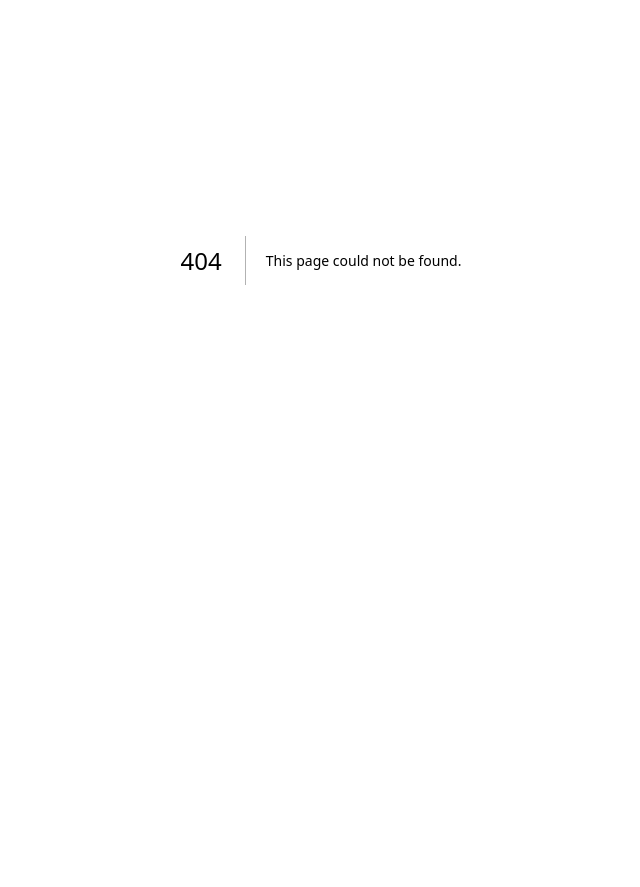
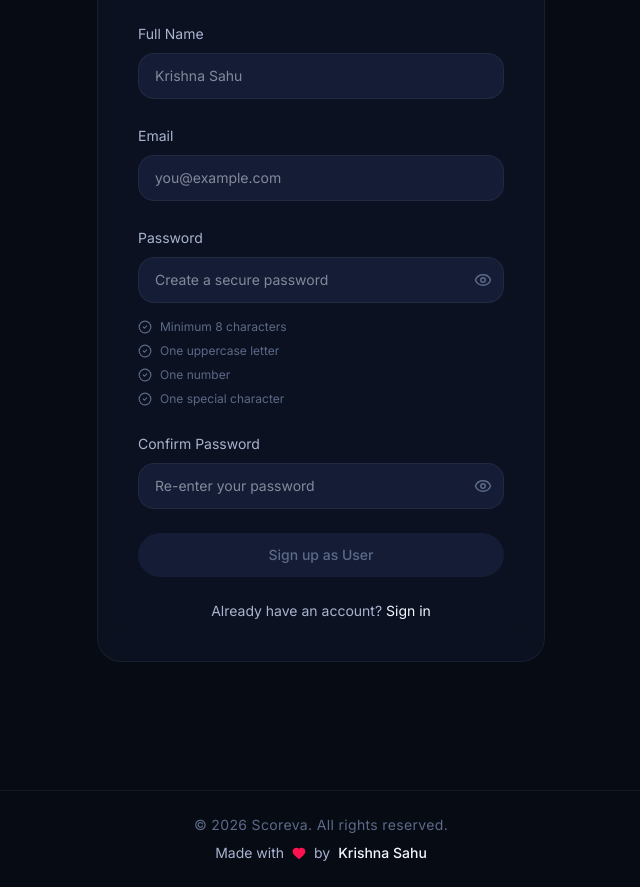
Before and after one commit to krishnasahu22032003/Scoreva, a Next.js app in the folder frontend/: page /user/signup in a window 1280 px wide. Before the commit this address had no page. Shown: the part 140-1027 px from the top of the page, without its empty margins (319-959 px from the left). Before the commit the page ends 800 px from the top, so only its background shows below. Built offline with nearby package versions, Linux system fonts and the light colour scheme.

Commit message:
User signup page

```diff
--- a/frontend/app/layout.tsx
+++ b/frontend/app/layout.tsx
@@ -1,6 +1,7 @@
 import type { Metadata } from "next";
 import { Orbitron, Inter, Space_Mono } from "next/font/google";
 import "./globals.css";
+import Footer from "@/components/Footer";
 
 
 const orbitron = Orbitron({
@@ -38,6 +39,7 @@ export default function RootLayout({
         className={`${orbitron.variable} ${inter.variable} ${spaceMono.variable} antialiased`}
       >
         {children}
+        <Footer/>
       </body>
     </html>
   );
--- /dev/null
+++ b/frontend/app/user/signup/page.tsx
@@ -0,0 +1,200 @@
+"use client";
+
+import { useState } from "react";
+import { motion } from "framer-motion";
+import { Eye, EyeOff, CheckCircle2 } from "lucide-react";
+import Link from "next/link";
+
+export default function SignupPage() {
+  const [showPassword, setShowPassword] = useState(false);
+  const [showConfirm, setShowConfirm] = useState(false);
+  const [password, setPassword] = useState("");
+  const [confirmPassword, setConfirmPassword] = useState("");
+
+  const rules = {
+    length: password.length >= 8,
+    uppercase: /[A-Z]/.test(password),
+    number: /[0-9]/.test(password),
+    special: /[^A-Za-z0-9]/.test(password),
+  };
+
+  const passwordValid =
+    rules.length && rules.uppercase && rules.number && rules.special;
+
+  const passwordsMatch =
+    password.length > 0 && password === confirmPassword;
+
+  const allValid = passwordValid && passwordsMatch;
+
+  return (
+    <div className="min-h-screen flex items-center justify-center px-6 bg-[var(--background)]">
+      <motion.div
+        initial={{ opacity: 0, y: 20 }}
+        animate={{ opacity: 1, y: 0 }}
+        transition={{ duration: 0.6, ease: [0.22, 1, 0.36, 1] }}
+        className="w-full max-w-md"
+      >
+        <div className="glass p-10">
+
+          <h1 className="text-2xl sm:text-3xl font-semibold font-[var(--font-heading)] tracking-tight">
+            Sign up as{" "}
+            <span className="bg-gradient-to-r from-[var(--crimson)] via-[var(--violet)] to-[var(--cyan)] bg-clip-text text-transparent">
+              User
+            </span>
+          </h1>
+
+          <p className="mt-3 text-sm text-[var(--text-secondary)]">
+            Create your account to start experiencing real-time sports updates.
+          </p>
+
+          <form className="mt-8 space-y-6">
+
+            <InputField label="Full Name" placeholder="Krishna Sahu" />
+
+            <InputField label="Email" type="email" placeholder="you@example.com" />
+
+            <div>
+              <label className="text-sm text-[var(--text-secondary)]">
+                Password
+              </label>
+
+              <div className="relative mt-2">
+                <input
+                  type={showPassword ? "text" : "password"}
+                  value={password}
+                  onChange={(e) => setPassword(e.target.value)}
+                  className="w-full rounded-lg bg-[var(--surface-elevated)] border border-[var(--border-subtle)] px-4 py-3 pr-12 text-sm focus:outline-none focus:border-[var(--violet)] transition-colors"
+                  placeholder="Create a secure password"
+                />
+
+                <button
+                  type="button"
+                  onClick={() => setShowPassword(!showPassword)}
+                  className="absolute right-3 top-1/2 -translate-y-1/2 text-[var(--text-muted)] hover:text-[var(--foreground)] transition-colors"
+                >
+                  {showPassword ? <EyeOff size={18} /> : <Eye size={18} />}
+                </button>
+              </div>
+
+              <div className="mt-4 space-y-2">
+                <PasswordRule label="Minimum 8 characters" valid={rules.length} />
+                <PasswordRule label="One uppercase letter" valid={rules.uppercase} />
+                <PasswordRule label="One number" valid={rules.number} />
+                <PasswordRule label="One special character" valid={rules.special} />
+              </div>
+            </div>
+
+            <div>
+              <label className="text-sm text-[var(--text-secondary)]">
+                Confirm Password
+              </label>
+
+              <div className="relative mt-2">
+                <input
+                  type={showConfirm ? "text" : "password"}
+                  value={confirmPassword}
+                  onChange={(e) => setConfirmPassword(e.target.value)}
+                  className={`w-full rounded-lg bg-[var(--surface-elevated)] border px-4 py-3 pr-12 text-sm focus:outline-none transition-colors ${
+                    confirmPassword.length === 0
+                      ? "border-[var(--border-subtle)]"
+                      : passwordsMatch
+                      ? "border-[var(--live)]"
+                      : "border-[var(--error)]"
+                  }`}
+                  placeholder="Re-enter your password"
+                />
+
+                <button
+                  type="button"
+                  onClick={() => setShowConfirm(!showConfirm)}
+                  className="absolute right-3 top-1/2 -translate-y-1/2 text-[var(--text-muted)] hover:text-[var(--foreground)] transition-colors"
+                >
+                  {showConfirm ? <EyeOff size={18} /> : <Eye size={18} />}
+                </button>
+              </div>
+
+              {confirmPassword.length > 0 && !passwordsMatch && (
+                <p className="mt-2 text-xs text-[var(--error)]">
+                  Passwords do not match
+                </p>
+              )}
+            </div>
+
+            <button
+              type="submit"
+              disabled={!allValid}
+              className={`w-full rounded-xl py-3 text-sm font-medium transition-all duration-300 ${
+                allValid
+                  ? "bg-[var(--live)] text-[#042017] shadow-[0_6px_18px_rgba(0,255,148,0.18)] hover:-translate-y-[2px] hover:shadow-[0_10px_24px_rgba(0,255,148,0.28)]"
+                  : "bg-[var(--surface-elevated)] text-[var(--text-muted)] cursor-not-allowed"
+              }`}
+            >
+              Sign up as User
+            </button>
+
+          </form>
+
+          <p className="mt-6 text-sm text-center text-[var(--text-secondary)]">
+            Already have an account?{" "}
+            <Link
+              href="/login"
+              className="text-[var(--foreground)] hover:text-[var(--violet)] transition-colors duration-300"
+            >
+              Sign in
+            </Link>
+          </p>
+
+        </div>
+      </motion.div>
+    </div>
+  );
+}
+
+function InputField({
+  label,
+  type = "text",
+  placeholder,
+}: {
+  label: string;
+  type?: string;
+  placeholder: string;
+}) {
+  return (
+    <div>
+      <label className="text-sm text-[var(--text-secondary)]">
+        {label}
+      </label>
+      <input
+        type={type}
+        className="mt-2 w-full rounded-lg bg-[var(--surface-elevated)] border border-[var(--border-subtle)] px-4 py-3 text-sm focus:outline-none focus:border-[var(--violet)] transition-colors"
+        placeholder={placeholder}
+      />
+    </div>
+  );
+}
+
+function PasswordRule({
+  label,
+  valid,
+}: {
+  label: string;
+  valid: boolean;
+}) {
+  return (
+    <div className="flex items-center gap-2 text-xs">
+      <CheckCircle2
+        size={14}
+        className={valid ? "text-[var(--live)]" : "text-[var(--text-muted)]"}
+      />
+      <span
+        className={
+          valid
+            ? "text-[var(--foreground)]"
+            : "text-[var(--text-muted)]"
+        }
+      >
+        {label}
+      </span>
+    </div>
+  );
+}
--- a/frontend/components/Footer.tsx
+++ b/frontend/components/Footer.tsx
@@ -0,0 +1,41 @@
+"use client";
+
+import { motion } from "framer-motion";
+import { Heart } from "lucide-react";
+
+export default function Footer() {
+  return (
+    <footer className="mt-32 border-t border-[var(--border-subtle)]">
+      <motion.div
+        initial={{ opacity: 0, y: 12 }}
+        whileInView={{ opacity: 1, y: 0 }}
+        transition={{
+          duration: 0.6,
+          ease: [0.22, 1, 0.36, 1],
+        }}
+        viewport={{ once: true }}
+        className="mx-auto max-w-5xl px-6 py-6 text-center"
+      >
+        <p className="text-xs sm:text-sm text-[var(--text-muted)] tracking-wide">
+          © {new Date().getFullYear()} Scoreva. All rights reserved.
+        </p>
+
+        <div className="mt-2 flex items-center justify-center gap-2 text-xs sm:text-sm">
+          <span className="text-[var(--text-secondary)]">
+            Made with
+          </span>
+
+          <Heart className="w-3.5 h-3.5 text-[var(--crimson)] fill-[var(--crimson)]" />
+
+          <span className="text-[var(--text-secondary)]">
+            by
+          </span>
+
+          <span className="font-medium text-[var(--foreground)]">
+            Krishna Sahu
+          </span>
+        </div>
+      </motion.div>
+    </footer>
+  );
+}
--- a/frontend/components/Header.tsx
+++ b/frontend/components/Header.tsx
@@ -4,10 +4,11 @@ import { useState } from "react";
 import Link from "next/link";
 import Button from "@/components/ui/Button";
 import { Menu, X } from "lucide-react";
+import { useRouter } from "next/navigation";
 
 export default function Header() {
   const [open, setOpen] = useState(false);
-
+  const router = useRouter();
   return (
     <header className="fixed top-0 left-0 w-full z-50">
       <div className="mx-auto max-w-7xl px-6">
@@ -38,7 +39,10 @@ export default function Header() {
 
           <div className="hidden md:flex items-center gap-4">
 
-            <Button variant="primary" className="px-5 py-2 text-xs cursor-pointer">
+            <Button onClick={() => {
+  setOpen(false);
+  router.push("/user/signup");
+}} variant="primary" className="px-5 py-2 text-xs cursor-pointer">
               Get Started
             </Button>
           </div>
@@ -72,7 +76,11 @@ export default function Header() {
           <Button
             variant="primary"
             className="w-full text-xs"
-            onClick={() => setOpen(false)}
+           onClick={() => {
+  setOpen(false);
+  router.push("/user/signup");
+}}
+
           >
             Get Started
           </Button>
```
